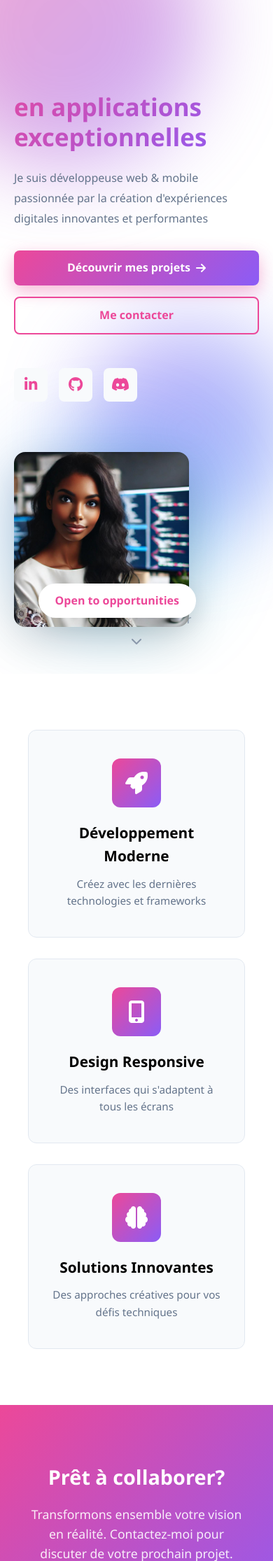
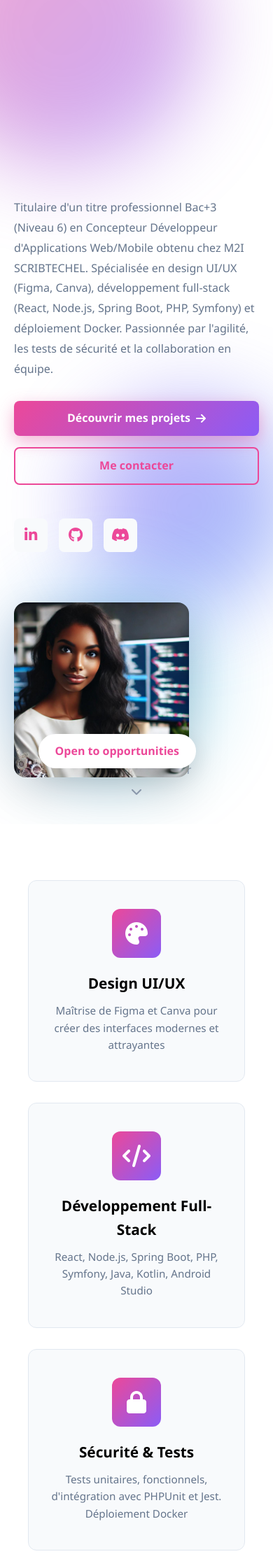
Before and after one commit to TracyK-12/MonPortfolio, a PHP site: page / in a window 390 px wide. Shown: the part 73-2304 px from the top of the page at 70% size. Run offline with PHP 8.4, Linux system fonts and the light colour scheme.

Commit message:
📝 Content: Update homepage with Tracy's real professional profile
- Fix hero text animation: Add delays (0.2s, 0.4s) so text displays properly
- Update hero title: "Développeuse Web & Mobile" + "Créatrice d'expériences digitales"
- Update hero subtitle: Include real professional credentials (M2I, Bac+3, Niveau 6)
- Add specific expertise: Design UI/UX, Full-Stack Development, Security & Tests
- Update featured section with actual skills and technologies

```diff
--- a/css/style.css
+++ b/css/style.css
@@ -262,12 +262,14 @@ html.dark .theme-toggle {
 .hero-text-animated {
     display: block;
     opacity: 0;
-    animation: fadeInUp 0.8s ease-out forwards;
+    animation: fadeInUp 0.8s ease-out 0.2s forwards;
 }
 
 .hero-highlight {
     display: block;
     color: inherit;
+    animation: fadeInUp 0.8s ease-out 0.4s forwards;
+    opacity: 0;
 }
 
 @keyframes slideInLeft {
--- a/index.html
+++ b/index.html
@@ -50,11 +50,11 @@
         <div class="container">
             <div class="hero-content">
                 <h1 class="hero-title">
-                    <span class="hero-text-animated">Transformez vos idées</span>
-                    <span class="hero-highlight">en applications exceptionnelles</span>
+                    <span class="hero-text-animated">Développeuse Web & Mobile</span>
+                    <span class="hero-highlight">Créatrice d'expériences digitales</span>
                 </h1>
                 <p class="hero-subtitle">
-                    Je suis développeuse web & mobile passionnée par la création d'expériences digitales innovantes et performantes
+                    Titulaire d'un titre professionnel Bac+3 (Niveau 6) en Concepteur Développeur d'Applications Web/Mobile obtenu chez M2I SCRIBTECHEL. Spécialisée en design UI/UX (Figma, Canva), développement full-stack (React, Node.js, Spring Boot, PHP, Symfony) et déploiement Docker. Passionnée par l'agilité, les tests de sécurité et la collaboration en équipe.
                 </p>
 
                 <div class="hero-buttons">
@@ -103,24 +103,24 @@
             <div class="featured-grid">
                 <div class="featured-card">
                     <div class="featured-icon">
-                        <i class="fas fa-rocket"></i>
+                        <i class="fas fa-palette"></i>
                     </div>
-                    <h3>Développement Moderne</h3>
-                    <p>Créez avec les dernières technologies et frameworks</p>
+                    <h3>Design UI/UX</h3>
+                    <p>Maîtrise de Figma et Canva pour créer des interfaces modernes et attrayantes</p>
                 </div>
                 <div class="featured-card">
                     <div class="featured-icon">
-                        <i class="fas fa-mobile-alt"></i>
+                        <i class="fas fa-code"></i>
                     </div>
-                    <h3>Design Responsive</h3>
-                    <p>Des interfaces qui s'adaptent à tous les écrans</p>
+                    <h3>Développement Full-Stack</h3>
+                    <p>React, Node.js, Spring Boot, PHP, Symfony, Java, Kotlin, Android Studio</p>
                 </div>
                 <div class="featured-card">
                     <div class="featured-icon">
-                        <i class="fas fa-brain"></i>
+                        <i class="fas fa-lock"></i>
                     </div>
-                    <h3>Solutions Innovantes</h3>
-                    <p>Des approches créatives pour vos défis techniques</p>
+                    <h3>Sécurité & Tests</h3>
+                    <p>Tests unitaires, fonctionnels, d'intégration avec PHPUnit et Jest. Déploiement Docker</p>
                 </div>
             </div>
         </div>
```
